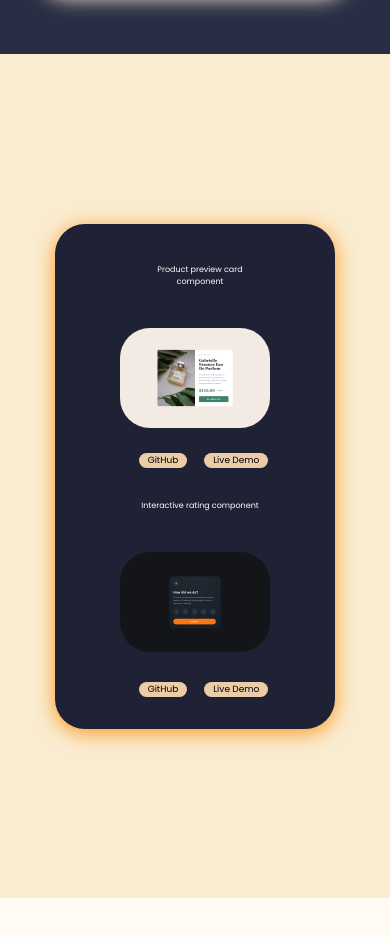
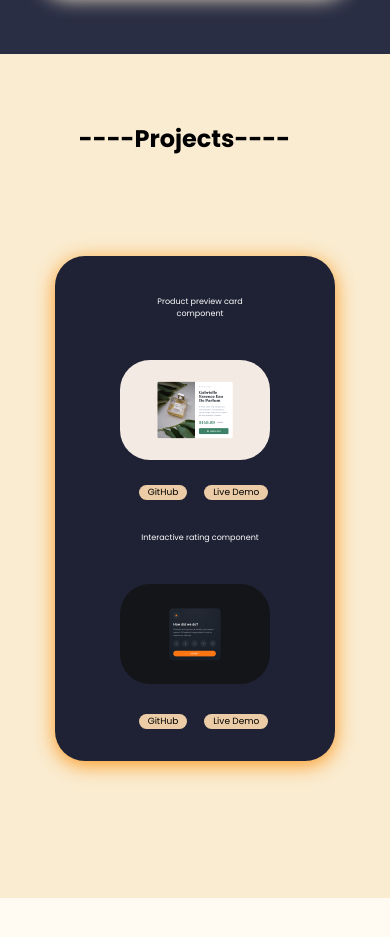
Before and after one commit to rose-kg/Portfolio-Website, a plain HTML site: page index.html in a window 390 px wide. Shown: the part 2000-2937 px from the top of the page. Drawn offline with Linux system fonts and the light colour scheme; a web font is replaced by a local one.

Commit message:
added projects heading

```diff
--- a/about.css
+++ b/about.css
@@ -158,7 +158,6 @@
 margin-left: 12px;
   }
 
-
   .about--text{
     display: flex;
     margin-left: 85px;
@@ -174,6 +173,7 @@ margin-left: 12px;
     }
   .btn-link {
     padding: 8px 15px;
+    margin-top: 50px;
 
   }
 }
--- a/index.html
+++ b/index.html
@@ -123,10 +123,11 @@
   <!-- projects -->
 
   <section id="projects--section">
-    <!-- <div class="project--heading">----Projects----</div> -->
+
     <div class="projects--container">
+      <div class="project--heading">----Projects----</div>
+      <div class="row2">
 
-      <div class="row2">
         <div class="col2">
           <div class="text--container">
             <h1 class="project--name">Product preview card component</h1>
--- a/project.css
+++ b/project.css
@@ -12,10 +12,10 @@
   text-align: center;
   font-size: 24px;
   font-weight: bold;
-  margin-bottom: 650px;
+  margin-bottom: 50px;
   position: relative;
   top: 70%;
-  left: 37%;
+  left: 47%;
   transform: translate(-50%, 0%);
 }
 
@@ -112,9 +112,9 @@
     text-align: center;
     font-size: 24px;
     font-weight: bold;
-    margin-bottom: 650px;
+    margin-bottom: 20px;
     position: relative;
-    top: 70%;
+    top: 10%;
     left: 47%;
     transform: translate(-50%, 0%);
   }
@@ -199,10 +199,17 @@
     margin-top: 10px;
     margin-left: -10px;
   }
+  .row2{
+    margin-bottom: 30px;
+  }
+  .project--heading{
+    margin-top: 30px;
+  }
   .project1, .project2 {
     width: 100%;
     height: 100px;
     margin-left: 0px;
+
   }
   .live, .git {
     padding: 3px 9px;
@@ -217,9 +224,9 @@
 
 @media (max-width: 376px) {
   .project1, .project2 {
-    width: 75%;
+    width: 90%;
     height: 150px;
-    margin-left: 30px;
+    margin-left: 15px;
     margin-top: 5px;
   }
   .project--name {
@@ -251,3 +258,9 @@
     margin-top: 10px;
   }
 }
+@media (max-width: 344px) {
+  .project1, .project2 {
+margin-left: 10px;
+  }
+
+}
```
